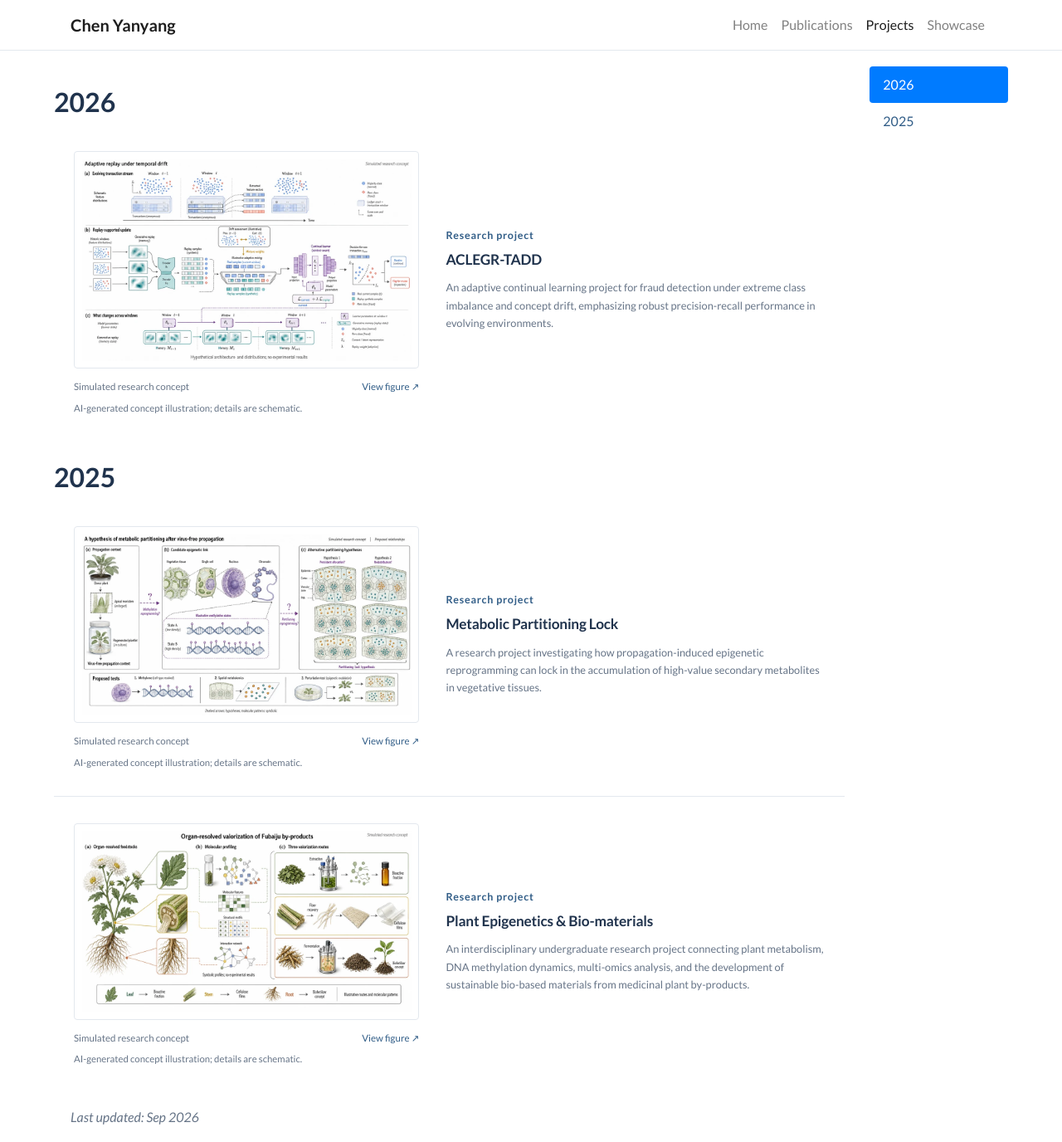
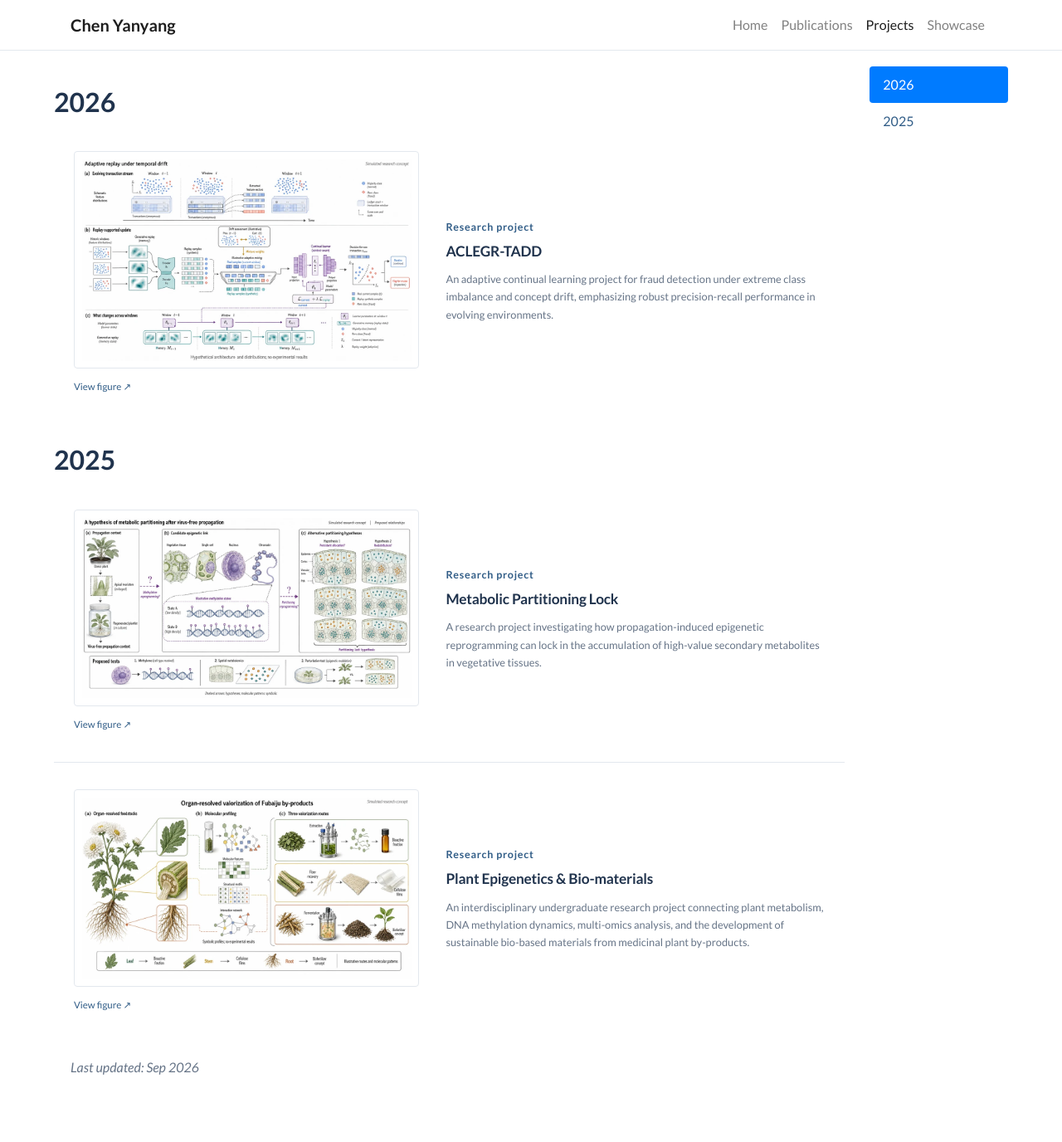
Before and after one commit to zdawer/ChenYanyang, a Jekyll site: the page built from projects.html, in a window 1280 px wide and 1376 px high. Shown: the whole window at 83% size. Built offline with Jekyll 4.4.1, drawn with Linux system fonts in a browser that asks for light colours; nearby versions of some CDN libraries; a style sheet for code colours, icons or effects is not loaded.

Commit message:
Remove the same concept labels from research project cards

```diff
--- a/_includes/widgets/project_item.html
+++ b/_includes/widgets/project_item.html
@@ -2,11 +2,14 @@
 <article class="publication-entry {% unless include.hide_bottom_border %}border-bottom border-gray{% endunless %}">
   {% if item.cover %}
   {% assign figure_full = item.cover_full | default: item.cover %}
-  {% assign figure_caption = item.cover_caption | default: 'Research concept' %}
+  {% assign figure_caption = item.cover_caption | default: '' %}
+  {% if figure_caption == 'Simulated research concept' %}{% assign figure_caption = '' %}{% endif %}
+  {% assign figure_note = item.cover_note | default: '' %}
+  {% if figure_note == 'AI-generated concept illustration; details are schematic.' %}{% assign figure_note = '' %}{% endif %}
   <figure class="publication-visual">
-    <a class="architecture-link" href="{{ figure_full | relative_url }}" target="_blank" rel="noopener" data-figure-viewer data-figure-title="{{ item.title | escape }}" data-figure-caption="{{ figure_caption | escape }}" data-figure-note="{{ item.cover_note | escape }}" data-figure-alt="{{ item.cover_alt | default: item.title | escape }}" aria-label="View figure for {{ item.title | escape }}"><img src="{{ item.cover | relative_url }}" alt="{{ item.cover_alt | default: item.title | escape }}"{% if item.cover_width and item.cover_height %} width="{{ item.cover_width }}" height="{{ item.cover_height }}"{% endif %} loading="lazy" decoding="async"></a>
-    <figcaption><span>{{ figure_caption | escape }}</span><a href="{{ figure_full | relative_url }}" target="_blank" rel="noopener" data-figure-viewer data-figure-title="{{ item.title | escape }}" data-figure-caption="{{ figure_caption | escape }}" data-figure-note="{{ item.cover_note | escape }}" data-figure-alt="{{ item.cover_alt | default: item.title | escape }}" aria-label="View figure for {{ item.title | escape }}">View figure <span aria-hidden="true">↗</span></a></figcaption>
-    {% if item.cover_note %}<p class="figure-note">{{ item.cover_note | escape }}</p>{% endif %}
+    <a class="architecture-link" href="{{ figure_full | relative_url }}" target="_blank" rel="noopener" data-figure-viewer data-figure-title="{{ item.title | escape }}" data-figure-caption="{{ figure_caption | escape }}" data-figure-note="{{ figure_note | escape }}" data-figure-alt="{{ item.cover_alt | default: item.title | escape }}" aria-label="View figure for {{ item.title | escape }}"><img src="{{ item.cover | relative_url }}" alt="{{ item.cover_alt | default: item.title | escape }}"{% if item.cover_width and item.cover_height %} width="{{ item.cover_width }}" height="{{ item.cover_height }}"{% endif %} loading="lazy" decoding="async"></a>
+    <figcaption>{% if figure_caption != empty %}<span>{{ figure_caption | escape }}</span>{% endif %}<a href="{{ figure_full | relative_url }}" target="_blank" rel="noopener" data-figure-viewer data-figure-title="{{ item.title | escape }}" data-figure-caption="{{ figure_caption | escape }}" data-figure-note="{{ figure_note | escape }}" data-figure-alt="{{ item.cover_alt | default: item.title | escape }}" aria-label="View figure for {{ item.title | escape }}">View figure <span aria-hidden="true">↗</span></a></figcaption>
+    {% if figure_note != empty %}<p class="figure-note">{{ figure_note | escape }}</p>{% endif %}
   </figure>
   {% endif %}
   <div class="publication-details">
```
